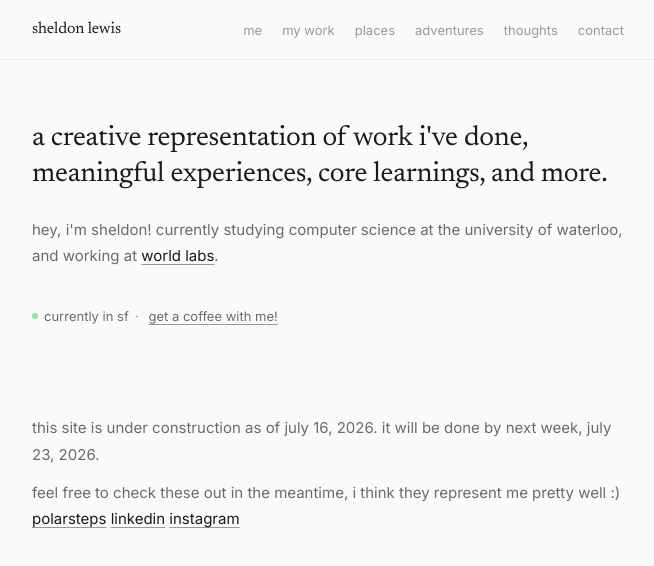
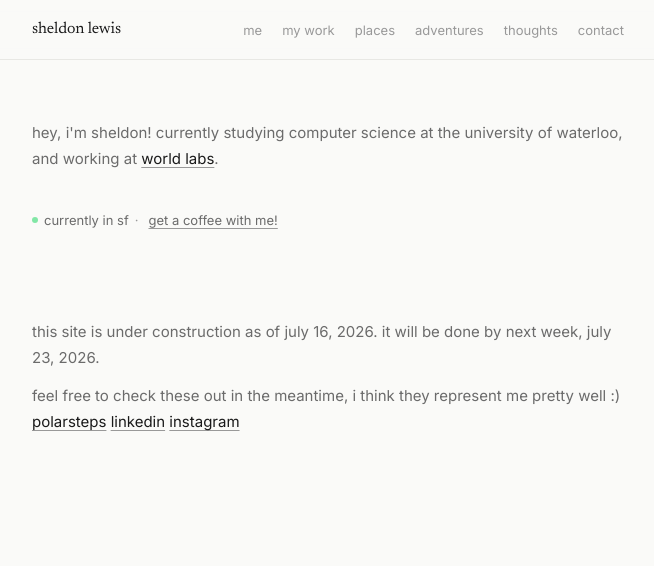
Before and after one commit to sheldonblewis/shelly-site, a Next.js app: page / in a window 1280 px wide. Shown: the top 566 px of the page, without its empty margins (312-966 px from the left). Built offline with nearby package versions, Linux system fonts and the light colour scheme.

Commit message:
Remove homepage introductory headline

```diff
--- a/pages/index.js
+++ b/pages/index.js
@@ -18,10 +18,6 @@ export default function Home() {
       <PageMeta />
 
       <div className="section">
-        <h1 style={{ marginBottom: '1.5rem' }}>
-          a creative representation of work i've done, meaningful experiences, core learnings, and more.
-        </h1>
-
         <p style={{ marginBottom: '0.75rem' }}>
           hey, i'm sheldon! currently studying computer science at the university of waterloo, and working at{' '}
           <a href="https://www.worldlabs.ai" target="_blank" rel="noopener noreferrer">
```
